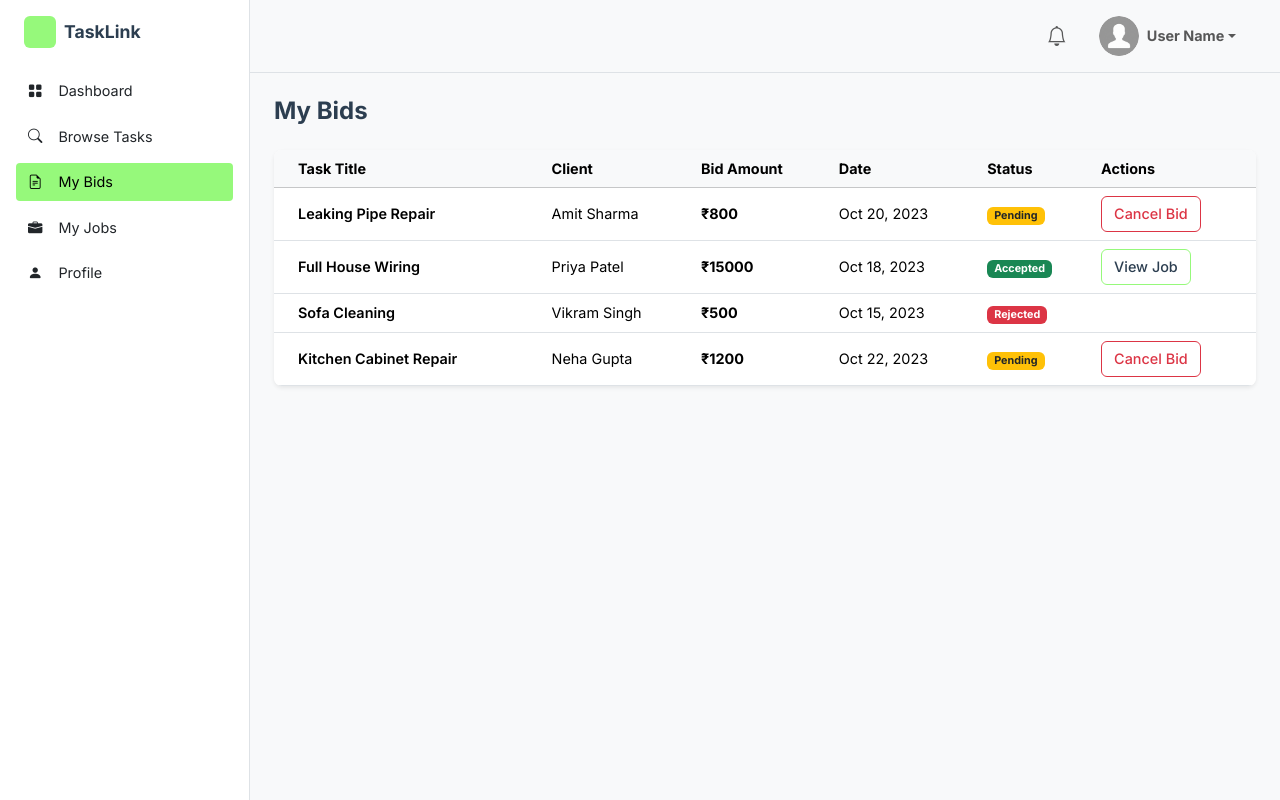
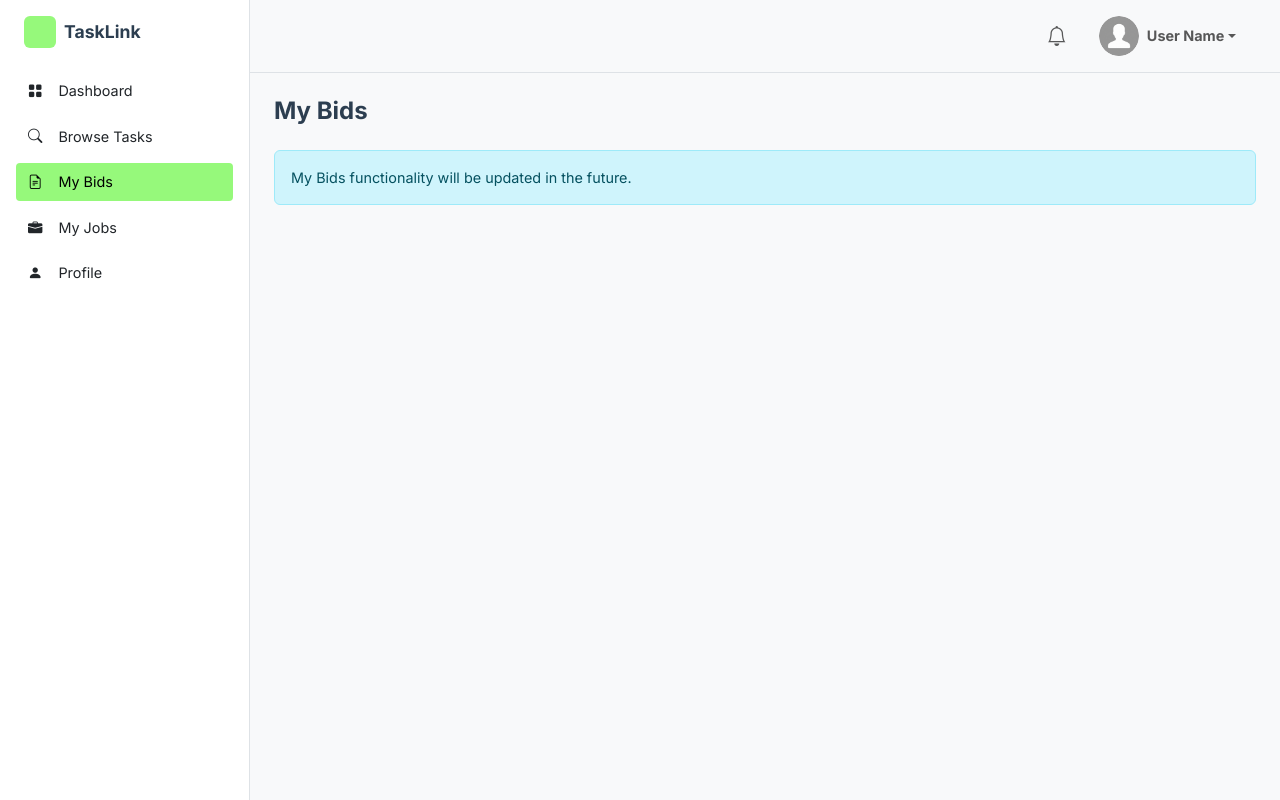
Before and after one commit to penchalavamsic/TaskLink, a React (Vite) app in the folder frontend/: page /worker/my-bids in a window 1280 px wide. Built offline with nearby package versions, Linux system fonts and the light colour scheme.

Commit message:
made MyBids page non functional in worker module

```diff
--- a/frontend/src/modules/worker/pages/MyBids.jsx
+++ b/frontend/src/modules/worker/pages/MyBids.jsx
@@ -19,7 +19,10 @@ const MyBids = () => {
     return (
         <div className="container-fluid p-0">
             <h2 className="mb-4 fw-bold">My Bids</h2>
-
+            <div className="alert alert-info">
+                My Bids functionality will be updated in the future.
+            </div>
+            {/*
             <div className="card border-0 shadow-sm">
                 <div className="card-body p-0">
                     <div className="table-responsive">
@@ -65,6 +68,7 @@ const MyBids = () => {
                     </div>
                 </div>
             </div>
+            */}
         </div>
     );
 };
```
